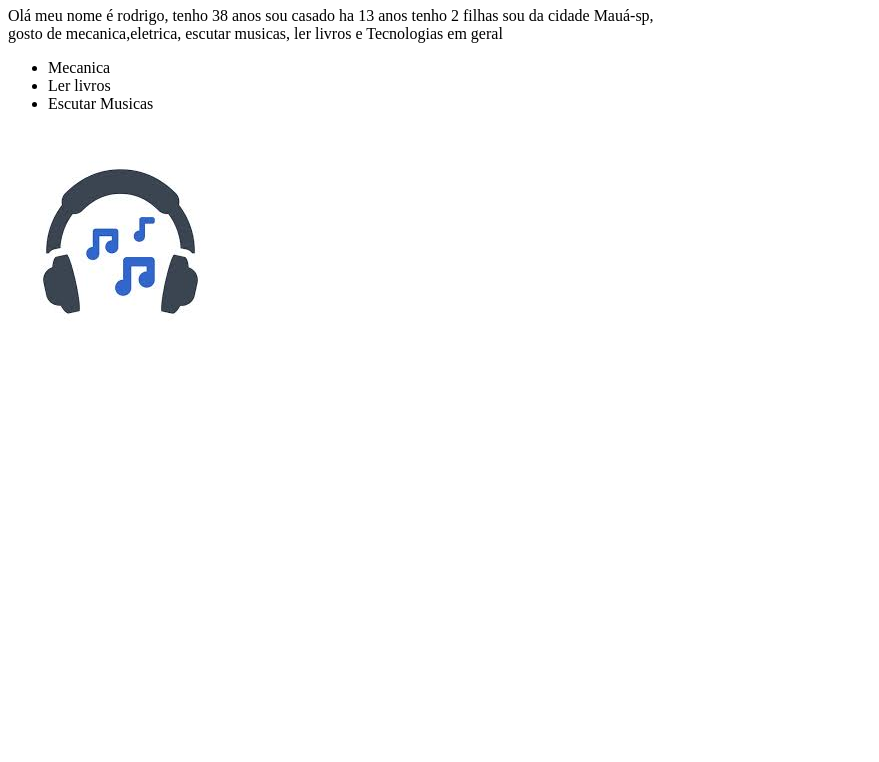
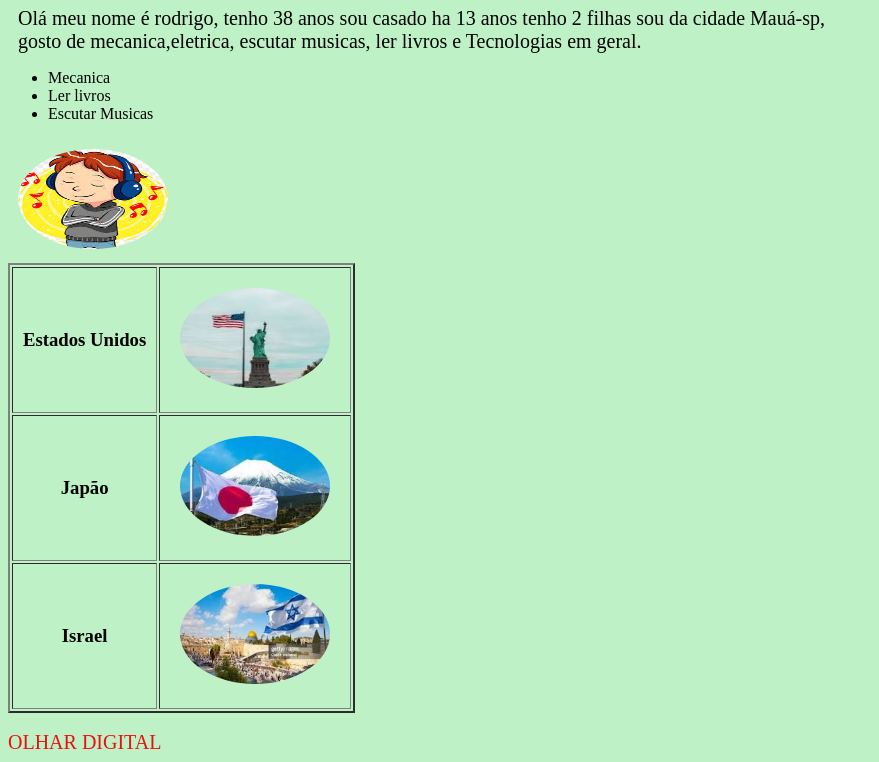
Before and after one commit to 38Rodrigo/Trabalho-001, a plain HTML site: page index.html in a window 1280 px wide. Shown: the part 73-835 px from the top of the page, without its empty margins (0-879 px from the left). Before the commit the page ends 800 px from the top, so only its background shows below. Drawn offline with Linux system fonts and the light colour scheme.

Commit message:
salvando arquivos do trabalho

```diff
--- a/index.html
+++ b/index.html
@@ -4,29 +4,44 @@
     <meta charset="UTF-8">
     <meta name="viewport" content="width=device-width, initial-scale=1.0">
     <title>Trabalho-001</title>
+    <link rel="stylesheet" href="/Trabalho-001/style.css">
 </head>
 <body>
 
     <h1>Rodrigo de Paula Jesus</h1>
 
     <p>Olá meu nome é rodrigo, tenho 38 anos sou casado ha 13 anos tenho 2 filhas sou da cidade Mauá-sp, <br>
-         gosto de mecanica,eletrica, escutar musicas, ler livros e Tecnologias em geral</p>
+         gosto de mecanica,eletrica, escutar musicas, ler livros e Tecnologias em geral.</p>
 
     <ul>
         <li>Mecanica</li>
         <li>Ler livros</li>
         <li>Escutar Musicas</li>
     </ul>
-    <img src="/Trabalho-001/escutar musica.jpeg"
+    <img src="/Trabalho-001/escutando musica.jpeg"
      alt="imagem de um hedfone e notas musicais">
 
-     <table>
-         <tr>
-            <th></th>
-            <th></th>
+     <table border="2">
+
+        <tr>
+            <td><h3>Estados Unidos</h3></td>
+            <td><img src="/Trabalho-001/imagen-eua.jpeg"
+             alt="imagem dos estados unidos"></td>
+        </tr>
+        <tr>
+            <td><h3>Japão</h3></td>
+            <td><img src="/Trabalho-001/imagem-japao.jpeg"
+             alt="imagem do Japão"></td>
+        </tr>
+        <tr>
+            <td><h3>Israel</h3></td>
+            <td><img src="/Trabalho-001/imagem-insrael.jpeg"
+             alt="imagem de Israel"></td>
         </tr>
 
      </table>
+     <br>
+     <a href="https://olhardigital.com.br/" id="link">OLHAR DIGITAL</a>
 
 
 
--- /dev/null
+++ b/style.css
@@ -0,0 +1,30 @@
+body{
+    background-color:rgb(191, 241, 198);
+}
+h1 {
+    color: rgb(19, 102, 226);
+    text-align: center;
+}
+p { margin: 10px;
+    font-size:20px;
+}
+ img {
+    margin: 10px;
+    border-radius:100%;
+    width:150px ;
+    height:100px ;
+}
+
+td {
+    padding: 10px;
+    text-align: center;
+}
+#link {
+    color: black;
+    font-size:20px;
+    text-decoration: none;
+    text-transform: capitalize;
+}
+:hover #link {
+    color: rgb(235, 16, 16);
+}
```
Also changed, not shown: escutando musica.jpeg (added), fundo-da-musica-moderna.avif (added), imagem-insrael.jpeg (added), imagem-japao.jpeg (added), imagen-eua.jpeg (added).
